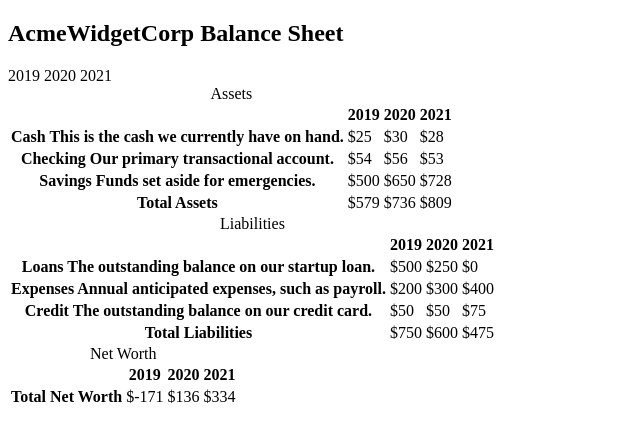
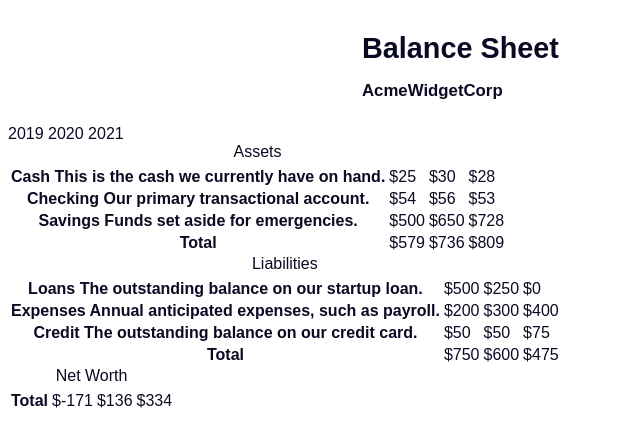
Before and after one commit to G4breela/free-code-camp, a plain HTML site: page folha-de-saldo/index.html in a window 1280 px wide. Shown: the whole page, without its empty margins (0-640 px from the left). Drawn offline with Linux system fonts and the light colour scheme.

Commit message:
Update styles.css
deixamos oculto todos os span com a class sr-only

e ajustamos o h1, invertendo as posições com flex-direction

```diff
--- a/folha-de-saldo/styles.css
+++ b/folha-de-saldo/styles.css
@@ -1 +1,43 @@
 @charset "UTF-8";
+
+*{
+    box-sizing: border-box;
+}
+
+body{
+    font-family: sans-serif;
+    color: #0a0a23;
+}
+
+h1{
+    max-width: 37.25rem;
+    margin: 0 auto;
+    padding: 1.5rem 1.25rem;
+}
+
+h1 .flex{
+    display: flex;
+    flex-direction: column-reverse;
+    gap: 1rem;
+}
+
+h1 .flex span:first-of-type{
+    font-size: .7em;
+}
+
+h1 .flex span:last-of-type{
+    font-size: 1.2em;
+}
+
+span[class~="sr-only"]{
+    position: absolute;
+    width:1px;
+    height: 1px;
+    margin: -1px;
+    padding: 0;
+    overflow: hidden;
+    white-space: nowrap;
+    border: 0;
+    clip: rect(1px, 1px, 1px, 1px);
+    clip-path: inset(50%);
+}
```
